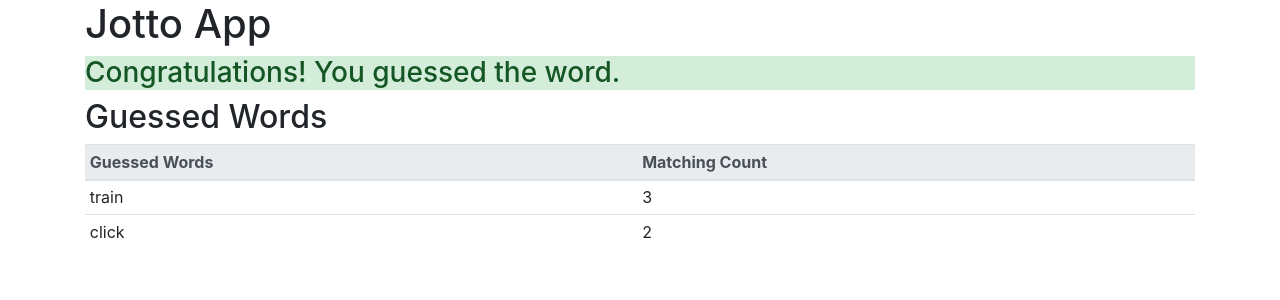
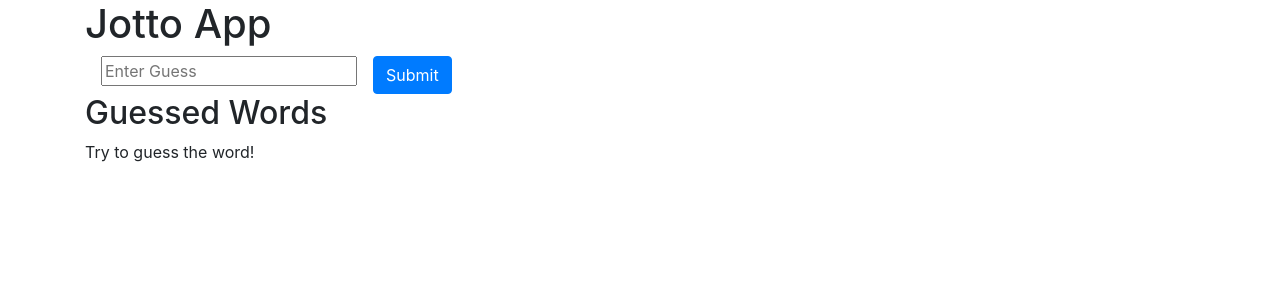
Before and after one commit to SajithPradeep/jotto-app-react-testing, a React (Create React App) app: page / in a window 1280 px wide. Shown: the top 300 px of the page. Built offline with nearby package versions, Linux system fonts and the light colour scheme.

Commit message:
functional tests - section 6

```diff
--- a/src/App.js
+++ b/src/App.js
@@ -1,22 +1,23 @@
 import GuessedWords from "./GuessedWords";
 import Congrats from "./Congrats";
+import Input from "./Input";
 
 function App() {
+  //TODO: get props from shared state
+  const success = false;
+  const secretWord = "party";
+  const guessedWords = [];
   return (
     <div className="container alignVertical" data-test="component-app">
       <h1>Jotto App</h1>
       <div className="divider"></div>
       <Congrats
-        success={true}
+        success={success}
         style={{ marginTop: "10px", marginBottom: "10px" }}
       />
+      <Input success={success} secretWord={secretWord} />
       <h2>Guessed Words</h2>
-      <GuessedWords
-        guessedWords={[
-          { guessedWord: "train", letterMatchCount: 3 },
-          { guessedWord: "click", letterMatchCount: 2 },
-        ]}
-      />
+      <GuessedWords guessedWords={guessedWords} />
     </div>
   );
 }
```
Also changed, not shown: 1 other file (tests, documents, lock files or other folders).
